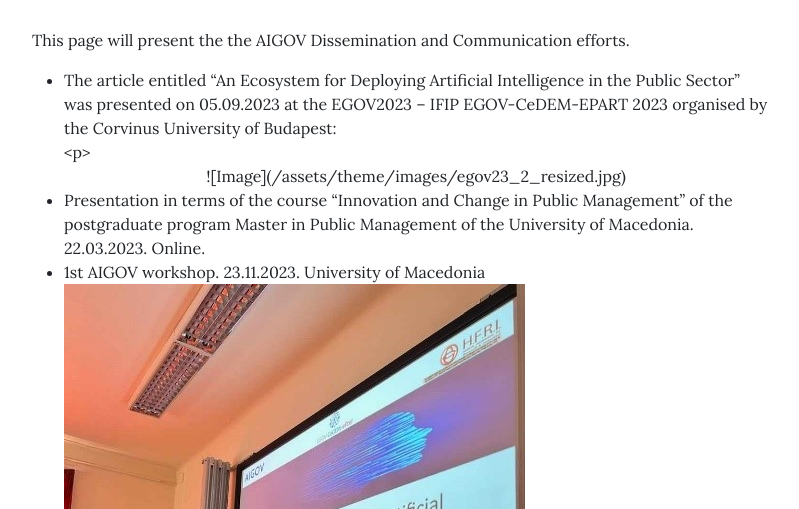
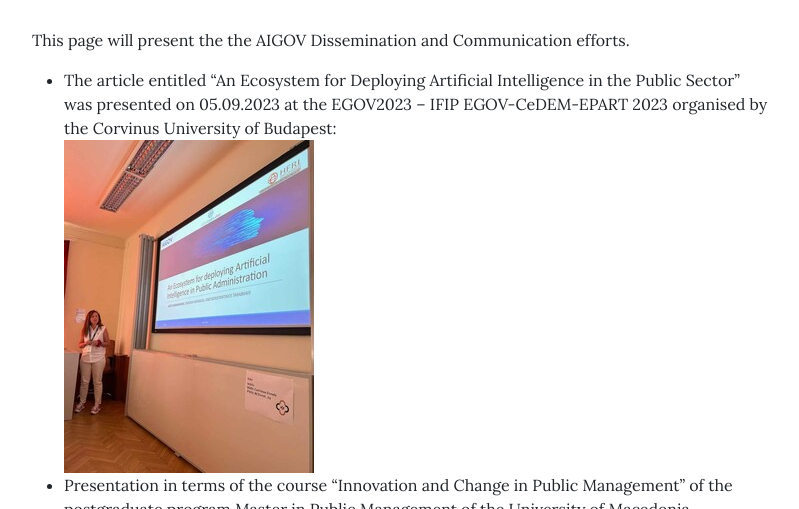
Before and after one commit to AIGOV-elidek/aigov-elidek.github.io, a Jekyll site: the page built from pages/dissemination.md, in a window 1280 px wide and 900 px high, cut to the strip 391-900 px from the top of the window. Shown: the whole strip, without its empty margins (240-1039 px from the left). Built offline with Jekyll 4.4.1, drawn with Linux system fonts in a browser that asks for light colours.

Commit message:
Update dissemination.md

```diff
--- a/pages/dissemination.md
+++ b/pages/dissemination.md
@@ -8,7 +8,7 @@ permalink: /dissemination/
 This page will present the the AIGOV Dissemination and Communication efforts.
 
 - The article entitled "An Ecosystem for Deploying Artificial Intelligence in the Public Sector" was presented on 05.09.2023 at the EGOV2023 – IFIP EGOV-CeDEM-EPART 2023 organised by the Corvinus University of Budapest:
-   <br /> <p> <center> ![Image](/assets/theme/images/egov23_2_resized.jpg)
+   <br />  ![Image](/assets/theme/images/egov23_2_resized.jpg)
 - Presentation in terms of the course “Innovation and Change in Public Management” of the postgraduate program Master in Public Management of the University of Macedonia. 22.03.2023. Online.
 - 1st AIGOV workshop. 23.11.2023. University of Macedonia
     <br /> ![Image](/assets/theme/images/egov23_2.jpg)
```
